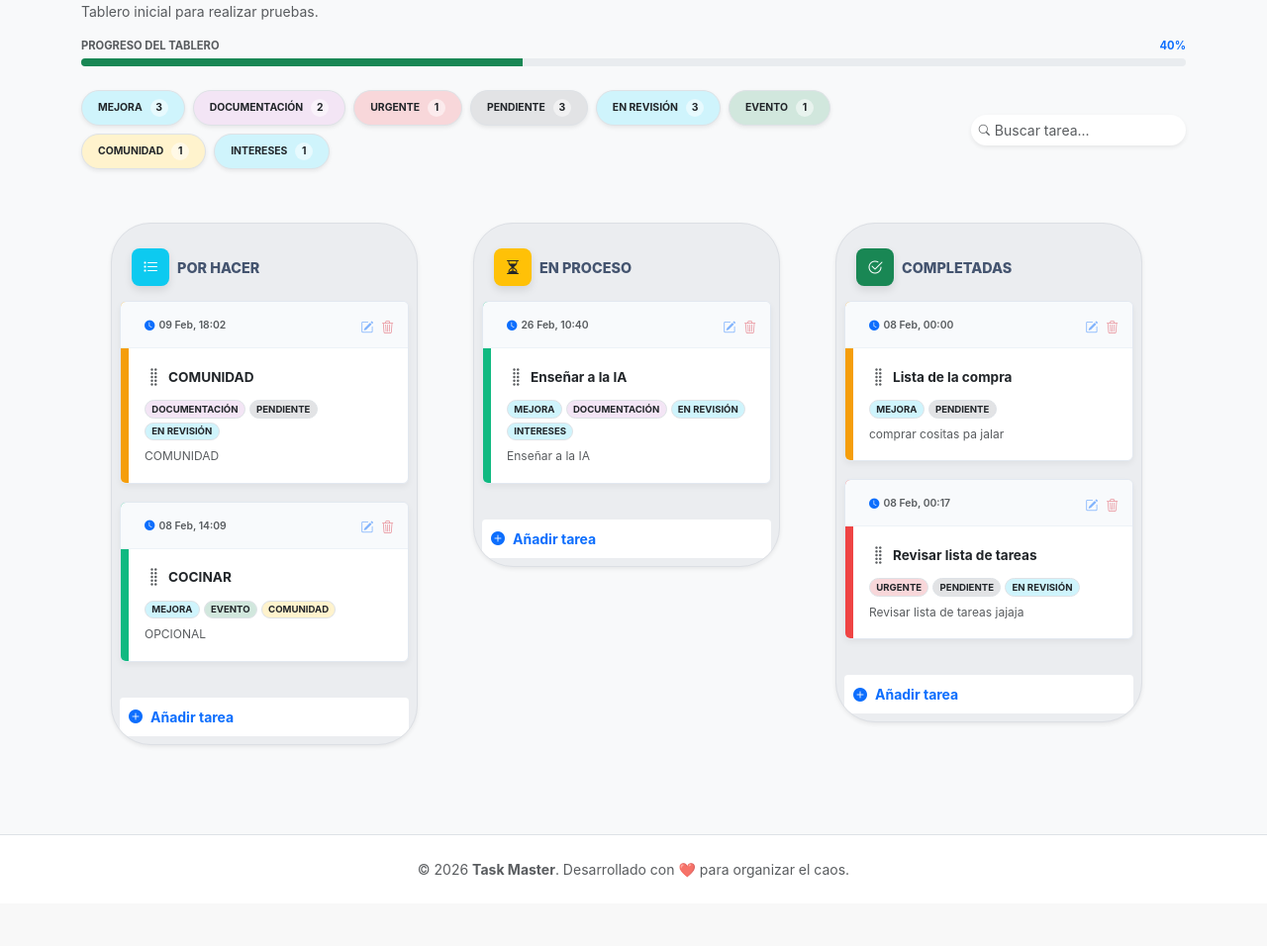
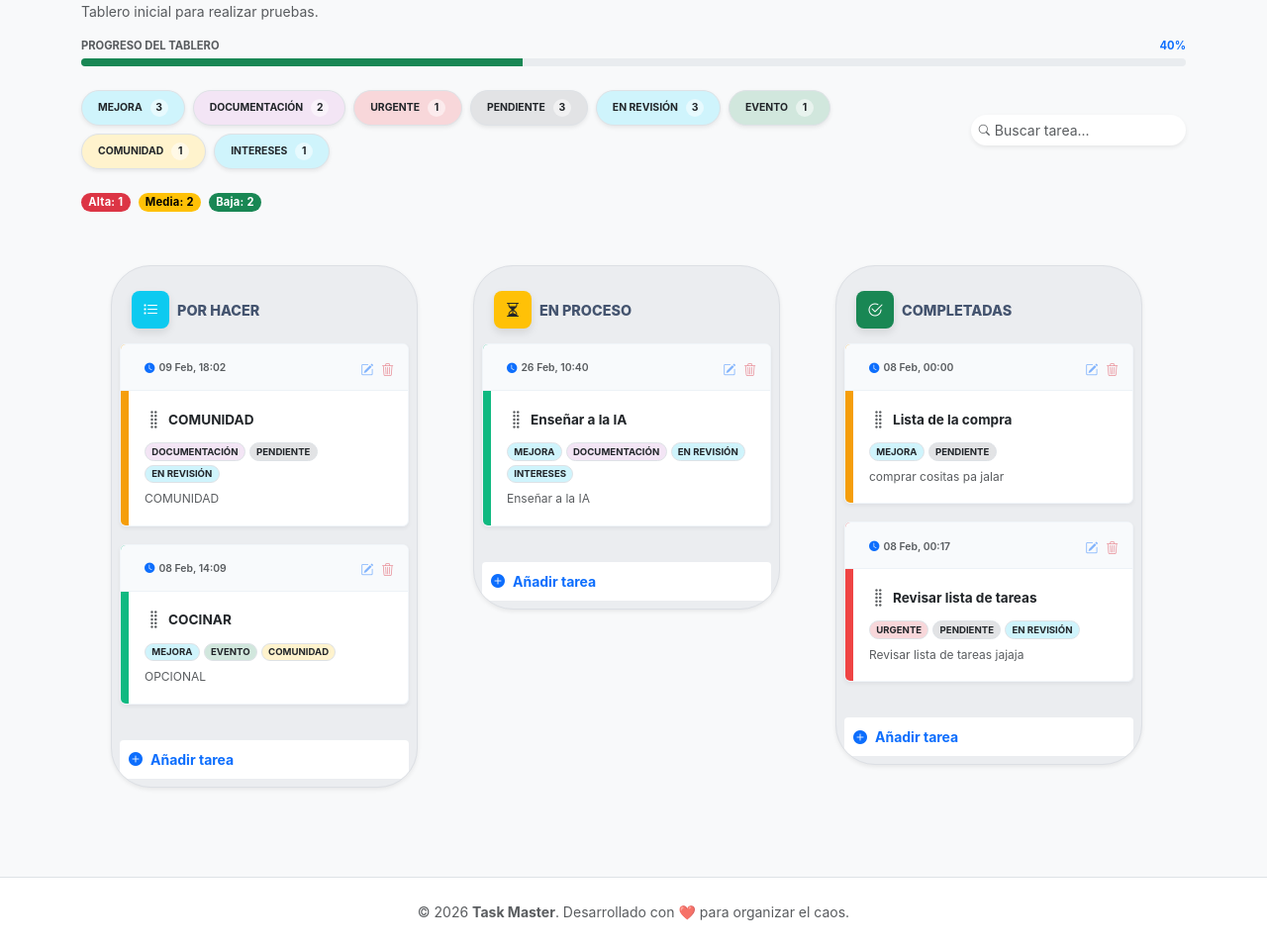
Before and after one commit to dclair/task_master, a Django app: page /boards/1/ in a window 1280 px wide. Shown: the part 163-1119 px from the top of the page at 99% size. Before the commit the page ends 1050 px from the top, so only its background shows below. Run offline with Django 4.2, Linux system fonts and the light colour scheme; a user stored in the database is signed in; data comes from the database, SQL or seed files in the repository; both versions use the stored data as it was after the commit.

Commit message:
AÑADIDO TAGS DE PRIORIDAD ALTA, MEDIA Y BAJA de cada tarea, contador de cada prioridad, un solo vistazo sabemos cuantas de cada y ADEMAS SON FILTROS, nos muestran solo las de cada prioridad, SIN AFECTAR al buscador

```diff
--- a/static/css/style.css
+++ b/static/css/style.css
@@ -17,11 +17,11 @@ body { font-family: 'Inter', sans-serif; background-color: #f1f2f4; margin: 0; }
 /* 4. TARJETAS */
 .task-card {
     background: #ffffff !important; border-radius: 6px !important; margin-bottom: 18px !important;
-    border: 1px solid #e2e8f0; box-shadow: 0 3px 6px rgba(0,0,0,0.05); transition: all 0.25s ease;
+    border: 1px solid #f1f5f9; box-shadow: 0 2px 4px rgba(15,23,42,0.06); transition: all 0.25s ease;
     overflow: hidden; position: relative; cursor: default;
 }
-.task-card:hover { transform: translateY(-3px); box-shadow: 0 10px 18px rgba(0,0,0,0.12); }
-.task-card:active { transform: translateY(-1px); box-shadow: 0 6px 12px rgba(0,0,0,0.12); }
+.task-card:hover { transform: translateY(-2px); box-shadow: 0 8px 14px rgba(15,23,42,0.12); }
+.task-card:active { transform: translateY(-1px); box-shadow: 0 4px 10px rgba(15,23,42,0.10); }
 
 /* Cursores */
 .task-title, .btn-edit-task, .btn-delete-task { cursor: pointer !important; }
@@ -63,3 +63,9 @@ body { font-family: 'Inter', sans-serif; background-color: #f1f2f4; margin: 0; }
 .sortable-ghost { opacity: 0.1 !important; background: #cbd5e1 !important; border-radius: 40px !important; cursor: grabbing !important; }
 .tag-item label { transition: all 0.2s ease; cursor: pointer; opacity: 0.75; }
 .tag-item .btn-check:checked + label { box-shadow: 0 0 0 2px #000 !important; opacity: 1 !important; transform: scale(1.05); }
+.priority-summary .badge { font-weight: 700; letter-spacing: 0.02em; }
+.priority-summary .badge.priority-filter { cursor: pointer; }
+.priority-summary .badge.priority-filter.active {
+    outline: 2px solid rgba(15,23,42,0.35);
+    outline-offset: 2px;
+}
--- a/static/js/board_detail.js
+++ b/static/js/board_detail.js
@@ -9,7 +9,43 @@ document.addEventListener('DOMContentLoaded', function() {
         if (txt) txt.textContent = percent + '%';
     };
 
+    let activePriority = null;
+    let searchTerm = '';
+
+    const applyFilters = () => {
+        const cards = document.querySelectorAll('.task-card');
+        cards.forEach(card => {
+            const title = card.getAttribute('data-title') || '';
+            const desc = card.getAttribute('data-desc') || '';
+            const text = (title + desc).toLowerCase();
+            const prio = (card.getAttribute('data-prio') || '').toLowerCase();
+
+            const matchesSearch = !searchTerm || text.includes(searchTerm);
+            const matchesPriority = !activePriority || prio.includes(activePriority);
+            card.style.display = (matchesSearch && matchesPriority) ? 'block' : 'none';
+        });
+    };
+
+    const updatePrioritySummary = () => {
+        const cards = document.querySelectorAll('.task-card');
+        let high = 0, medium = 0, low = 0;
+        cards.forEach(card => {
+            const prio = (card.getAttribute('data-prio') || '').toLowerCase();
+            if (prio.includes('high') || prio.includes('alta')) high += 1;
+            else if (prio.includes('medium') || prio.includes('media')) medium += 1;
+            else if (prio.includes('low') || prio.includes('baja')) low += 1;
+        });
+        const highEl = document.getElementById('prio-high-count');
+        const mediumEl = document.getElementById('prio-medium-count');
+        const lowEl = document.getElementById('prio-low-count');
+        if (highEl) highEl.textContent = high;
+        if (mediumEl) mediumEl.textContent = medium;
+        if (lowEl) lowEl.textContent = low;
+    };
+
     updateProgressBar();
+    updatePrioritySummary();
+    applyFilters();
 
     const taskModal = document.getElementById('taskModal');
     if (taskModal) {
@@ -43,6 +79,7 @@ document.addEventListener('DOMContentLoaded', function() {
             group: 'kanban', animation: 150, handle: '.task-grip, .task-title',
             onEnd: function (evt) {
                 updateProgressBar();
+                updatePrioritySummary();
                 const taskId = evt.item.getAttribute('data-taskid');
                 const column = evt.to.closest('.kanban-column');
                 const newListId = column.querySelector('.open-task-modal').getAttribute('data-listid');
@@ -58,13 +95,30 @@ document.addEventListener('DOMContentLoaded', function() {
     const searchInput = document.getElementById('taskSearch');
     if (searchInput) {
         searchInput.addEventListener('input', (e) => {
-            const term = e.target.value.toLowerCase();
-            document.querySelectorAll('.task-card').forEach(card => {
-                const text = (card.getAttribute('data-title') + card.getAttribute('data-desc')).toLowerCase();
-                card.style.display = text.includes(term) ? "block" : "none";
-            });
+            searchTerm = e.target.value.toLowerCase();
+            applyFilters();
         });
     }
+
+    document.querySelectorAll('.priority-filter').forEach(badge => {
+        const activate = () => {
+            const prio = badge.getAttribute('data-priority');
+            activePriority = (activePriority === prio) ? null : prio;
+            document.querySelectorAll('.priority-filter').forEach(b => {
+                const isActive = activePriority && b.getAttribute('data-priority') === activePriority;
+                b.classList.toggle('active', !!isActive);
+                b.setAttribute('aria-pressed', isActive ? 'true' : 'false');
+            });
+            applyFilters();
+        };
+        badge.addEventListener('click', activate);
+        badge.addEventListener('keydown', (e) => {
+            if (e.key === 'Enter' || e.key === ' ') {
+                e.preventDefault();
+                activate();
+            }
+        });
+    });
 });
 
 function getCookie(name) {
--- a/templates/boards/board_detail.html
+++ b/templates/boards/board_detail.html
@@ -44,6 +44,17 @@
             <input type="text" id="taskSearch" class="form-control form-control-sm rounded-pill ps-4 border-0 shadow-sm" placeholder="Buscar tarea...">
             <i class="bi bi-search position-absolute top-50 start-0 translate-middle-y ms-2 text-muted extra-small"></i>
         </div>
+    </div>
+    <div class="priority-summary d-flex flex-wrap gap-2 align-items-center mt-2">
+        <span class="badge rounded-pill text-bg-danger extra-small priority-filter" role="button" tabindex="0" data-priority="high">
+            Alta: <span id="prio-high-count">0</span>
+        </span>
+        <span class="badge rounded-pill text-bg-warning extra-small priority-filter" role="button" tabindex="0" data-priority="medium">
+            Media: <span id="prio-medium-count">0</span>
+        </span>
+        <span class="badge rounded-pill text-bg-success extra-small priority-filter" role="button" tabindex="0" data-priority="low">
+            Baja: <span id="prio-low-count">0</span>
+        </span>
     </div>
 </div>
 
```
Also changed, not shown: db.sqlite3.
